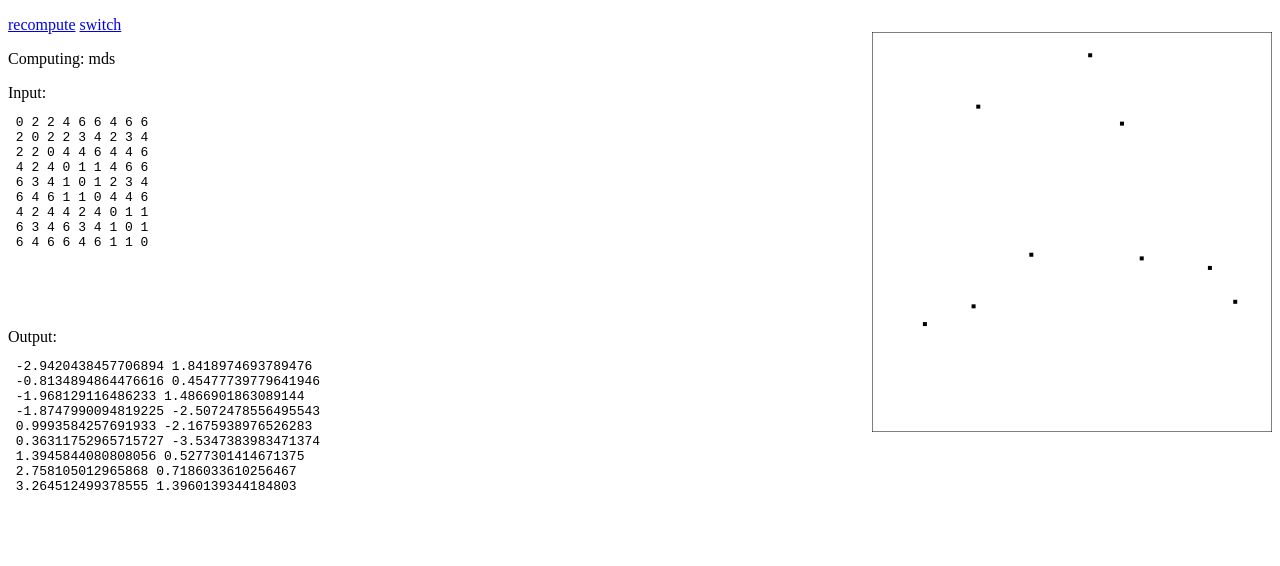
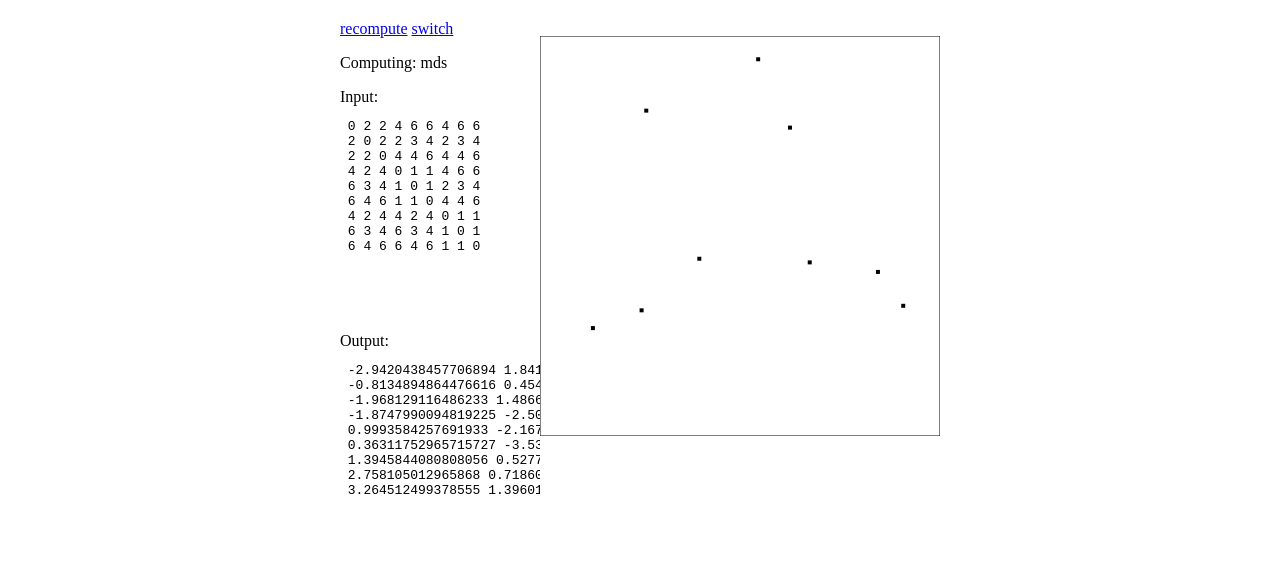
Before and after one commit to JosuaKrause/mdsjs, a plain HTML site: page index.html in a window 1280 px wide. Drawn offline with Linux system fonts and the light colour scheme.

Commit message:
update style

```diff
--- a/index.html
+++ b/index.html
@@ -6,7 +6,7 @@
   <link rel="canonical" href="https://mdsjs.josuakrause.com/">
   <script src="mdsjs.js" charset="utf-8"></script>
 </head>
-<body onload="start()">
+<body onload="start()" style="margin: 20px auto; width: 600px;">
   <p style="float: right;">
     <canvas id="canvas" width="400" height="400" style="width: 400px; height: 400px"></canvas>
   </p><p>
```
